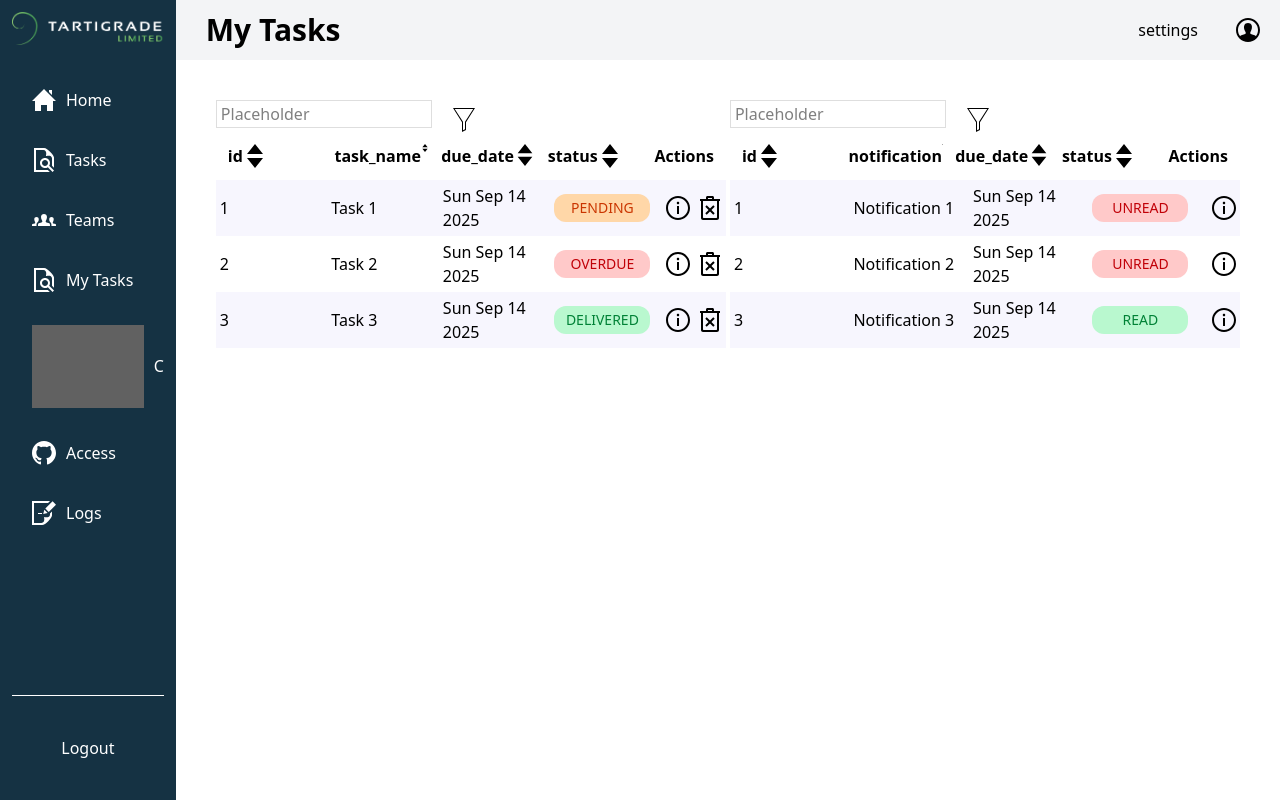
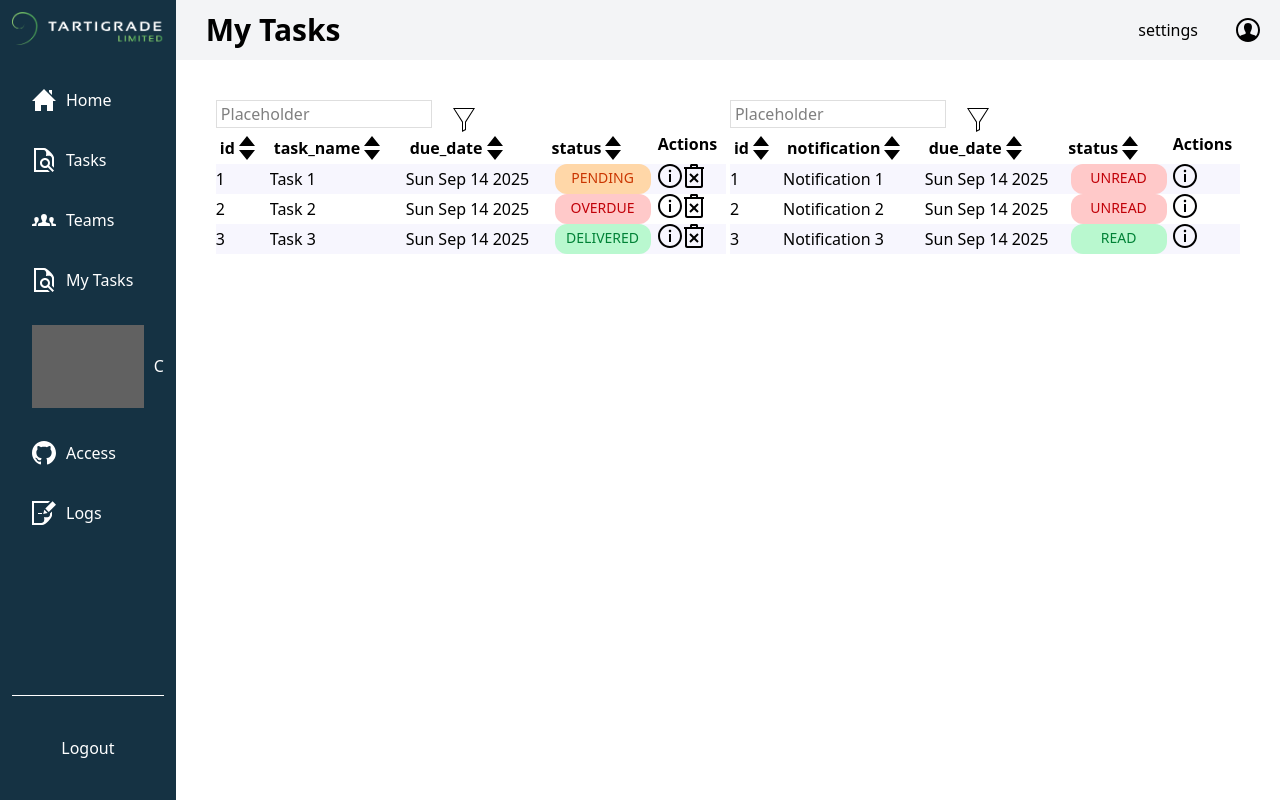
Before and after one commit to devaku/synapse, a React (Vite) app in the folder frontend/: page /my_tasks in a window 1280 px wide. Built offline with nearby package versions, Linux system fonts and the light colour scheme; grey boxes are pictures that could not be loaded.

Commit message:
Add TableV2 component and update status pill UI
Introduced a new TableV2 component for improved table rendering and replaced usage of the old Table component in my_tasks.tsx. Updated StatusPill to improve responsive display, hiding text on smaller screens for better UI adaptability.

```diff
--- /dev/null
+++ b/frontend/src/components/container/table_v2.tsx
@@ -0,0 +1,100 @@
+import SvgComponent from '../ui/svg_component';
+
+type tableProps = {
+	columnName: string[];
+	rowData: any[];
+	withActions: boolean;
+};
+
+
+
+export default function TableV2({
+	columnName,
+	rowData,
+	withActions,
+}: tableProps) {
+	return (
+		<div className='w-full h-full flex flex-col'>
+			<table>
+				{/* Header */}
+				<thead>
+					{columnName.map((item, index) => (
+						<th className="p-1 w-fit" key={index}>
+							<div className='flex flex-row items-center align-middle'>
+                                {item}
+							<div>
+								<SvgComponent
+									iconName="Sort"
+									className="fill-[#9E9E9E] cursor-pointer"
+								/>
+							</div>
+                            </div>
+						</th>
+					))}
+
+					{withActions ? (
+						<th className="flex items-center align-middle">
+							Actions
+						</th>
+					) : (
+						''
+					)}
+				</thead>
+                {/* Body Content */}
+                <tbody>
+					{rowData.map((row: [], rowIndex: number) => (
+                        <tr
+                            className=""
+                            style={{
+                                backgroundColor:
+                                    rowIndex % 2 === 0 ? '#F7F6FE' : 'white',
+                            }}
+                            key={rowIndex}
+                        >
+                            {row.map((cell, cellIndex) => {
+                                /**
+                                 * Change behavior of displaying table
+                                 * if it has actions at the very end
+                                 */
+                                if (withActions) {
+                                    // Actions are placed at the very end
+                                    if (cellIndex == row.length - 1) {
+                                        return (
+                                            <td
+                                                className=""
+                                                key={cellIndex}
+                                            >
+                                                {cell}
+                                            </td>
+                                        );
+                                    } else {
+                                        return (
+                                            <td
+                                                className=""
+                                                key={cellIndex}
+                                            >
+                                                <div className="overflow-x-auto whitespace-nowrap">
+                                                    {cell}
+                                                </div>
+                                            </td>
+                                        );
+                                    }
+                                } else {
+                                    // Normal Table Behavior
+                                    return (
+                                        <td
+                                            className=""
+                                            key={cellIndex}
+                                        >
+                                            {cell}
+                                        </td>
+                                    );
+                                }
+                            })}
+                        </tr>
+                    ))}
+                    </tbody>
+			</table>
+		</div>
+	);
+}
--- a/frontend/src/components/ui/status_pill.tsx
+++ b/frontend/src/components/ui/status_pill.tsx
@@ -4,37 +4,51 @@ type statusPillProps = {
 
 export default function StatusPill({ text }: statusPillProps) {
 	let finalhtml;
-	let style = 'text-sm text-center p-1 rounded-xl min-w-24';
+	const style = 'text-sm text-center h-7.5 p-1 mx-auto rounded-xl lg:w-24 max-lg:w-7';
 	switch (text) {
 		case 'DELIVERED':
 			finalhtml = (
 				<div className={style + ' bg-green-200 text-green-700'}>
-					{text}
+					<div className="max-lg:hidden lg:visible">
+						{text}
+					</div>
 				</div>
 			);
 			break;
 		case 'OVERDUE':
 			finalhtml = (
-				<div className={style + ' bg-red-200 text-red-700'}>{text}</div>
+				<div className={style + ' bg-red-200 text-red-700'}>
+					<div className="max-lg:hidden lg:visible">
+						{text}
+					</div>
+				</div>
 			);
 			break;
 		case 'PENDING':
 			finalhtml = (
 				<div className={style + ' bg-orange-200 text-orange-700'}>
-					{text}
+					<div className="max-lg:hidden lg:visible">
+						{text}
+					</div>
 				</div>
 			);
 			break;
 		case 'READ':
 			finalhtml = (
 				<div className={style + ' bg-green-200 text-green-700'}>
-					{text}
+					<div className="max-lg:hidden lg:visible">
+						{text}
+					</div>
 				</div>
 			);
 			break;
 		case 'UNREAD':
 			finalhtml = (
-				<div className={style + ' bg-red-200 text-red-700'}>{text}</div>
+				<div className={style + ' bg-red-200 text-red-700'}>
+					<div className="max-lg:hidden lg:visible">
+						{text}
+					</div>
+				</div>
 			);
 			break;
 	}
--- a/frontend/src/pages/my_tasks.tsx
+++ b/frontend/src/pages/my_tasks.tsx
@@ -16,6 +16,7 @@ import MyTaskDeleteModal from '../components/modals/my_tasks/my_task_delete';
 import NotificationModal from '../components/modals/my_tasks/notifications';
 
 import { useState, useEffect } from 'react';
+import TableV2 from '../components/container/table_v2';
 
 type tableData = {
 	columnName: string[];
@@ -318,11 +319,11 @@ export default function MyTasksPage() {
 						<SearchBar />
 						<div className="min-h-0 flex flex-col">
 							{myTaskTableData.columnName.length > 0 ? (
-								<Table
+								<TableV2
 									columnName={myTaskTableData.columnName}
 									rowData={myTaskTableData.rowData}
 									withActions={true}
-								></Table>
+								></TableV2>
 							) : (
 								<div>Table is empty!</div>
 							)}
@@ -334,13 +335,13 @@ export default function MyTasksPage() {
 						<SearchBar />
 						<div className="min-h-0 flex flex-col">
 							{myTaskTableData.columnName.length > 0 ? (
-								<Table
+								<TableV2
 									columnName={
 										notificationTableData.columnName
 									}
 									rowData={notificationTableData.rowData}
 									withActions={true}
-								></Table>
+								></TableV2>
 							) : (
 								<div>Table is empty!</div>
 							)}
```
